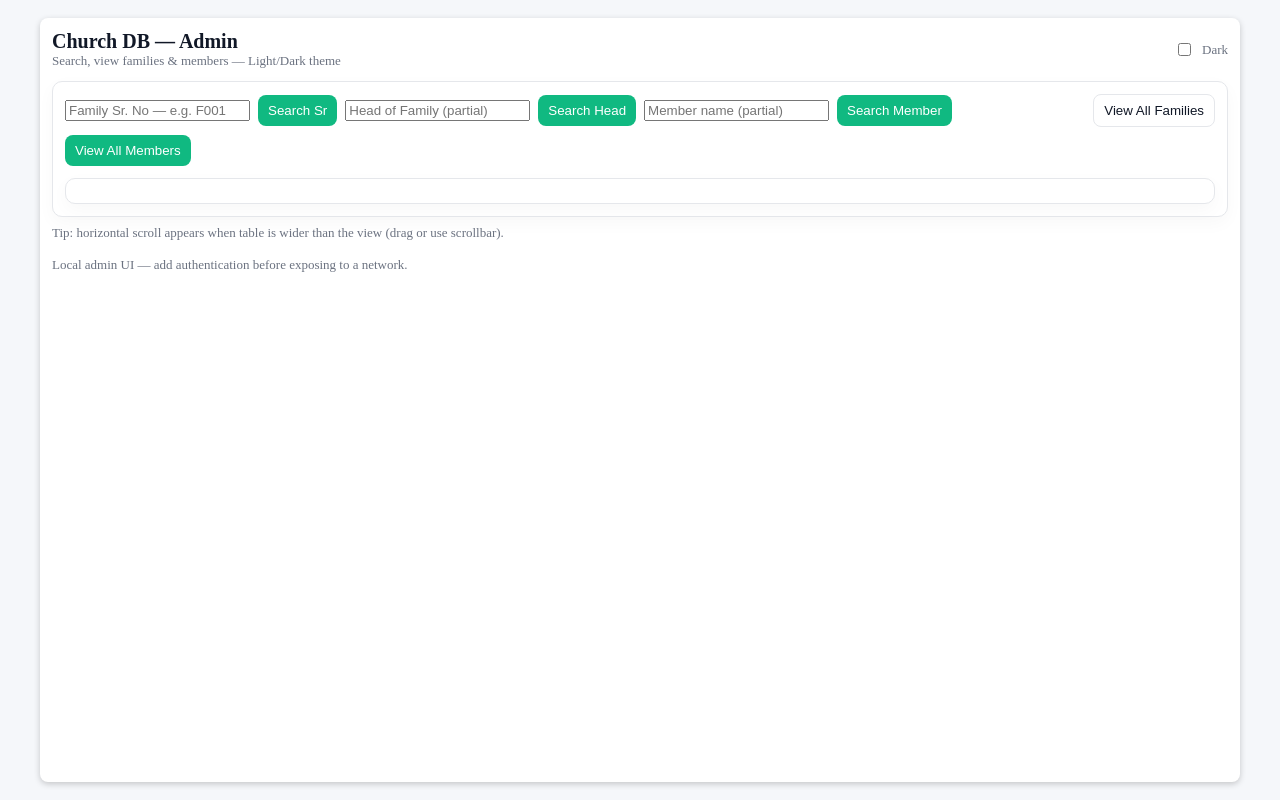
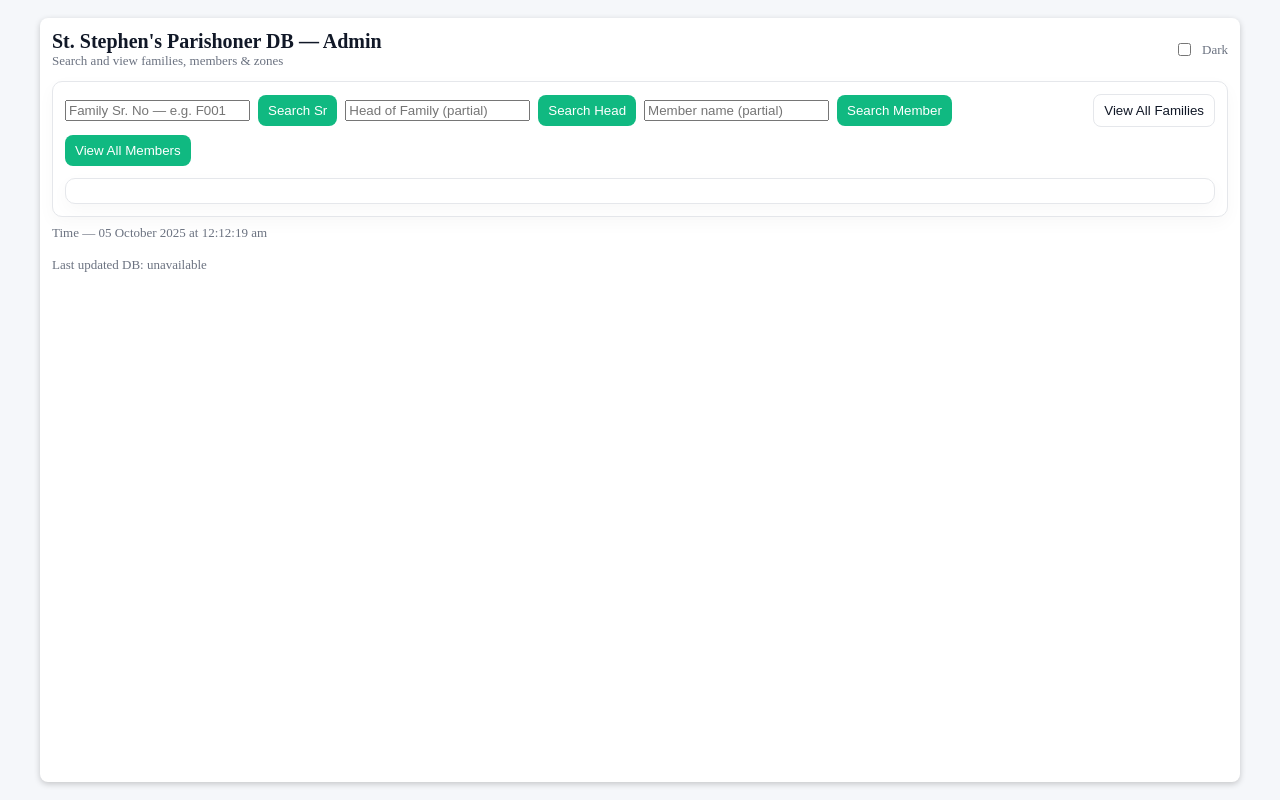
Before and after one commit to Ianblaze/parish-records, a website: page public/index.html in a window 1280 px wide. Drawn offline with Linux system fonts and the light colour scheme; no server answers.

Commit message:
timedtamp

```diff
--- a/public/index.html
+++ b/public/index.html
@@ -4,7 +4,7 @@
 <head>
 <meta charset="utf-8"/>
 <meta name="viewport" content="width=device-width,initial-scale=1"/>
-<title>Church DB — Admin (Option A: Collapsed Grid)</title>
+<title>St. Stephen's Parishoner DB (Option A: Collapsed Grid)</title>
 <style>
 /* --- FORCE GLOBAL THEME + RESET --- */
 :root {
@@ -138,8 +138,8 @@ footer{margin-top:16px;color:var(--muted);font-size:13px}
   <div class="app" id="app">
     <header>
       <div>
-        <h1>Church DB — Admin</h1>
-        <div class="muted">Search, view families & members — Light/Dark theme</div>
+        <h1>St. Stephen's Parishoner DB — Admin </h1>
+        <div class="muted">Search and view families, members & zones</div>
       </div>
       <div class="controls">
         <label style="display:flex;align-items:center;gap:8px">
@@ -168,9 +168,45 @@ footer{margin-top:16px;color:var(--muted);font-size:13px}
       <div id="resultArea" class="card" style="margin-top:12px"></div>
     </div>
 
-    <div class="muted-block">Tip: horizontal scroll appears when table is wider than the view (drag or use scrollbar).</div>
-    <footer>Local admin UI — add authentication before exposing to a network.</footer>
-  </div>
+    <div class="muted-block" id="timestamp"></div>
+<footer id="dbUpdate"></footer>
+
+<script>
+// ---------- Helper for readable time ----------
+function formatTime(ts) {
+  return new Date(ts).toLocaleString('en-IN', {
+    timeZone: 'Asia/Kolkata',
+    hour12: true,
+    hour: '2-digit',
+    minute: '2-digit',
+    second: '2-digit',
+    day: '2-digit',
+    month: 'long',
+    year: 'numeric'
+  });
+}
+
+// ---------- 1. Current local time (updates every 1 min) ----------
+function updateCurrentTime() {
+  document.getElementById('timestamp').innerText = `Time — ${formatTime(Date.now())}`;
+}
+updateCurrentTime();
+setInterval(updateCurrentTime, 60 * 1000); // every 1 minute
+
+// ---------- 2. Last updated DB time (via /ping every 5 min) ----------
+async function updateDbTimestamp() {
+  try {
+    const res = await fetch('/ping');
+    const data = await res.json();
+    document.getElementById('dbUpdate').innerText = `Last updated DB at ${formatTime(data.ts)}`;
+  } catch {
+    document.getElementById('dbUpdate').innerText = `Last updated DB: unavailable`;
+  }
+}
+updateDbTimestamp();
+setInterval(updateDbTimestamp, 5 * 60 * 1000); // every 5 minutes
+</script>
+
 
 <script>
 /* Theme initialisation */
```
